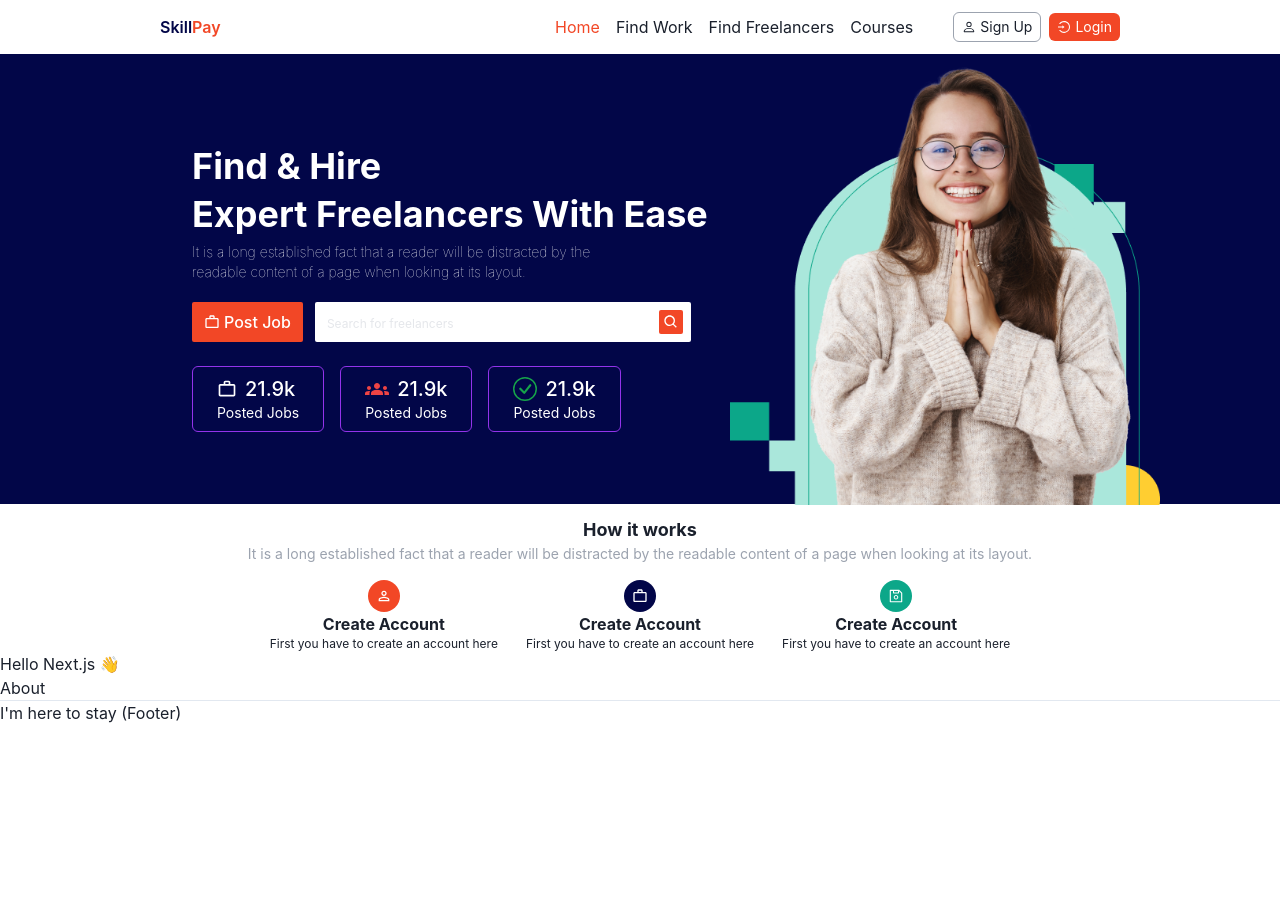
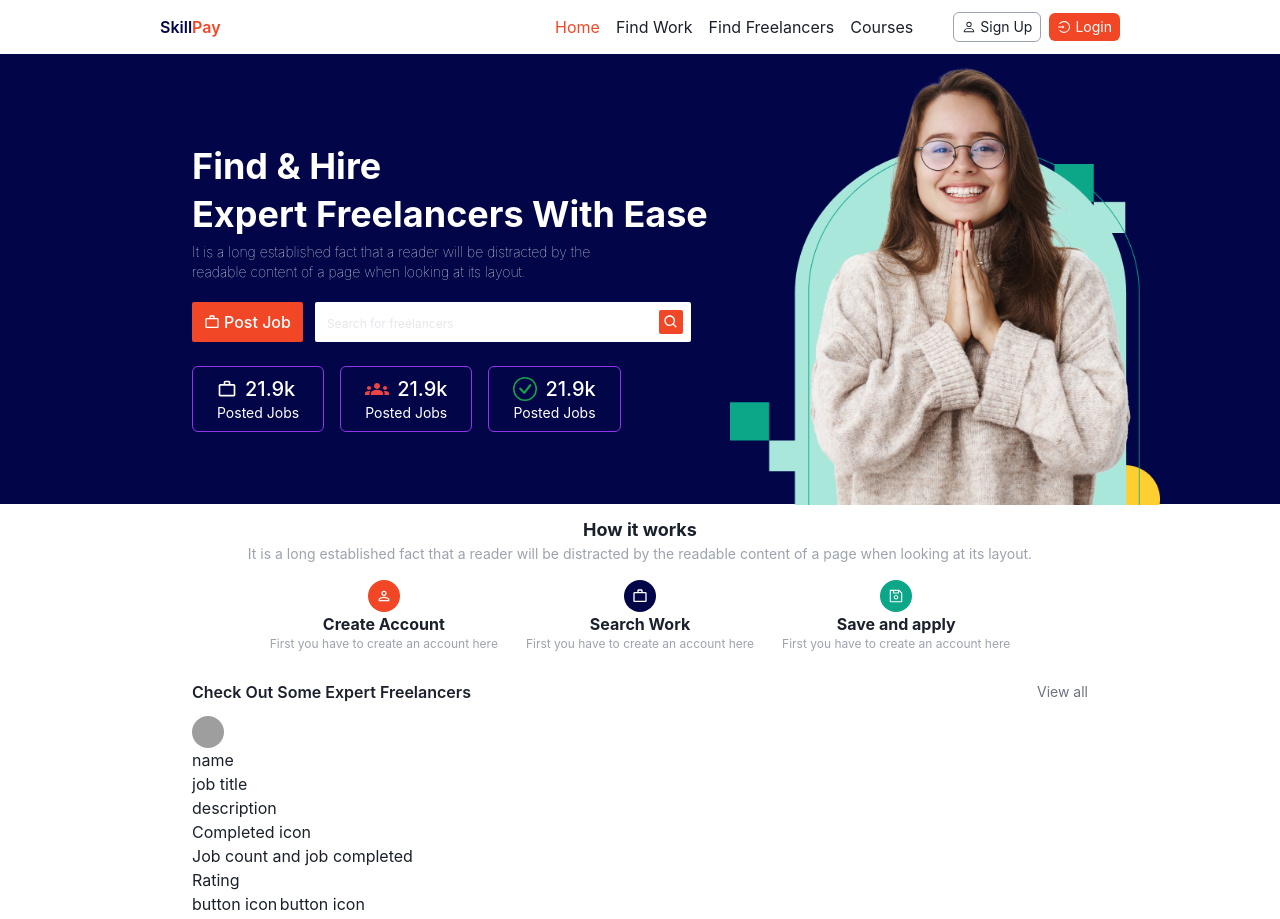
Before and after one commit to Padom2020/SkillPay_Frontend, a Next.js app: page / in a window 1280 px wide. Shown: the top 919 px of the page. Before the commit the page ends 800 px from the top, so only its background shows below. Built offline with nearby package versions, Linux system fonts and the light colour scheme; grey boxes are pictures that could not be loaded.

Commit message:
next config

```diff
--- /dev/null
+++ b/components/FreelancerComponent.tsx
@@ -0,0 +1,48 @@
+import Image from 'next/image';
+import React from 'react';
+import { freelancerTRype } from '../interfaces';
+type Props = {};
+
+const FreelancerComponent = ({ freelancer }) => {
+   return (
+      <div>
+         <div>
+            <div className='relative w-8 h-8 '>
+               <Image
+                  src={freelancer?.picture}
+                  alt=''
+                  layout='fill'
+                  className='rounded-full'
+               />
+            </div>
+            <div>
+               <p>name</p>
+               <p>job title</p>
+            </div>
+         </div>
+
+         <p>description</p>
+         <div>
+            <div>
+               <p>Completed icon</p>
+               <p>Job count and job completed</p>
+            </div>
+            <div>
+               <p>Rating</p>
+            </div>
+         </div>
+         <div>
+            <button>
+               <p>button icon</p>
+               <span>Message</span>
+            </button>
+            <button>
+               <p>button icon</p>
+               <span>View Profile</span>
+            </button>
+         </div>
+      </div>
+   );
+};
+
+export default FreelancerComponent;
--- /dev/null
+++ b/components/Freelancers.tsx
@@ -0,0 +1,28 @@
+import React from 'react';
+import { freelancers } from '../mockData';
+
+import FreelancerComponent from './FreelancerComponent';
+
+type Props = {};
+
+const Freelancers = () => {
+   return (
+      <div className='max-w-[70%] mx-auto mt-4'>
+         <div className='flex items-center justify-between py-3'>
+            <p className='capitalize font-semibold'>
+               Check out some expert freelancers
+            </p>
+            <p className='text-sm text-gray-500'>View all</p>
+         </div>
+         <div>
+            {freelancers?.map((freelancer) => (
+               <div key={freelancer?.id}>
+                  <FreelancerComponent freelancer={freelancer} />
+               </div>
+            ))}
+         </div>
+      </div>
+   );
+};
+
+export default Freelancers;
--- a/components/HowItWorks.tsx
+++ b/components/HowItWorks.tsx
@@ -18,7 +18,7 @@ const HowItWorks = (props: Props) => {
                   <MdOutlinePersonOutline className='text-white' />
                </span>
                <p className='font-bold'>Create Account</p>
-               <p className='text-xs'>
+               <p className='text-xs text-gray-400'>
                   First you have to create an account here
                </p>
             </div>
@@ -26,8 +26,8 @@ const HowItWorks = (props: Props) => {
                <span className='bg-primary p-2 rounded-full'>
                   <MdWorkOutline className='text-white' />
                </span>
-               <p className='font-bold'>Create Account</p>
-               <p className='text-xs'>
+               <p className='font-bold'>Search Work</p>
+               <p className='text-xs text-gray-400'>
                   First you have to create an account here
                </p>
             </div>
@@ -35,8 +35,8 @@ const HowItWorks = (props: Props) => {
                <span className='bg-[#0CA789] p-2 rounded-full'>
                   <AiOutlineSave className='text-white' />
                </span>
-               <p className='font-bold'>Create Account</p>
-               <p className='text-xs'>
+               <p className='font-bold'>Save and apply</p>
+               <p className='text-xs text-gray-400'>
                   First you have to create an account here
                </p>
             </div>
--- /dev/null
+++ b/next.config.js
@@ -0,0 +1,10 @@
+/** @type {import('next').NextConfig} */
+const nextConfig = {
+   reactStrictMode: true,
+   swcMinify: true,
+   images: {
+      domains: ['images.unsplash.com'],
+   },
+};
+
+module.exports = nextConfig;
--- a/pages/home.tsx
+++ b/pages/home.tsx
@@ -1,7 +1,6 @@
-import { freelancers, PostedJobs } from '../mockData';
-import { freelancerTRype } from '../interfaces';
 import Banner from '../components/Banner';
 import HowItWorks from '../components/HowItWorks';
+import Freelancers from '../components/Freelancers';
 
 const Home = () => {
    //    console.log(PostedJobs);
@@ -9,8 +8,8 @@ const Home = () => {
    return (
       <div className='relative'>
          <Banner />
-
          <HowItWorks />
+         <Freelancers />
       </div>
    );
 };
--- a/styles/global.css
+++ b/styles/global.css
@@ -4,6 +4,6 @@
 
 @layer base {
    body {
-      @apply bg-black;
+      @apply bg-[#F2F3F6];
    }
 }
```
